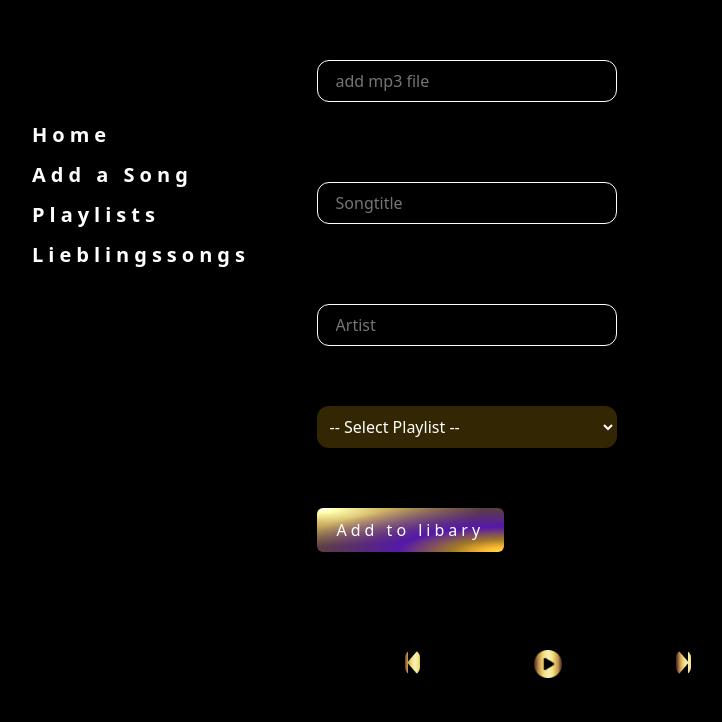
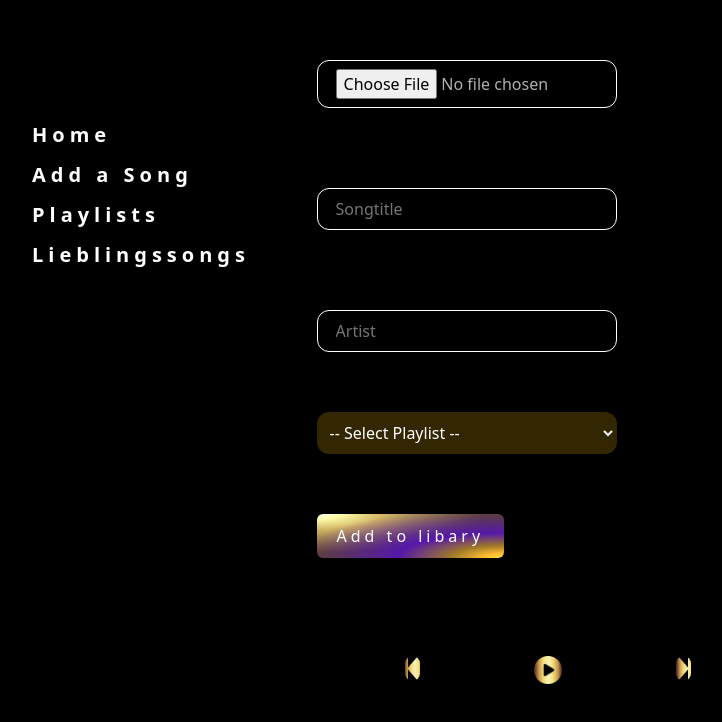
Before and after one commit to BernadetteCh/musicapp, a React (Create React App) app in the folder musicplayer/: page /addSong in a window 1280 px wide. Shown: the part 120-842 px from the top of the page, without its empty margins (92-814 px from the left). Built offline with nearby package versions, Linux system fonts and the light colour scheme.

Commit message:
Change type of input to file

```diff
--- a/musicplayer/src/AddMusic/AddMusic.js
+++ b/musicplayer/src/AddMusic/AddMusic.js
@@ -6,7 +6,7 @@ const AddMusic = () => {
   return (
     <div style={{ marginLeft: "5%" }} className="mb-5">
       <form>
-        <Input type="text" placeholder="add mp3 file" />
+        <Input type="file" placeholder="add mp3 file" />
         <Input type="text" placeholder="Songtitle" />
         <Input type="text" placeholder="Artist" />
         <select style={{ background: "#d4a50d3d", color: "white" }}>
```
